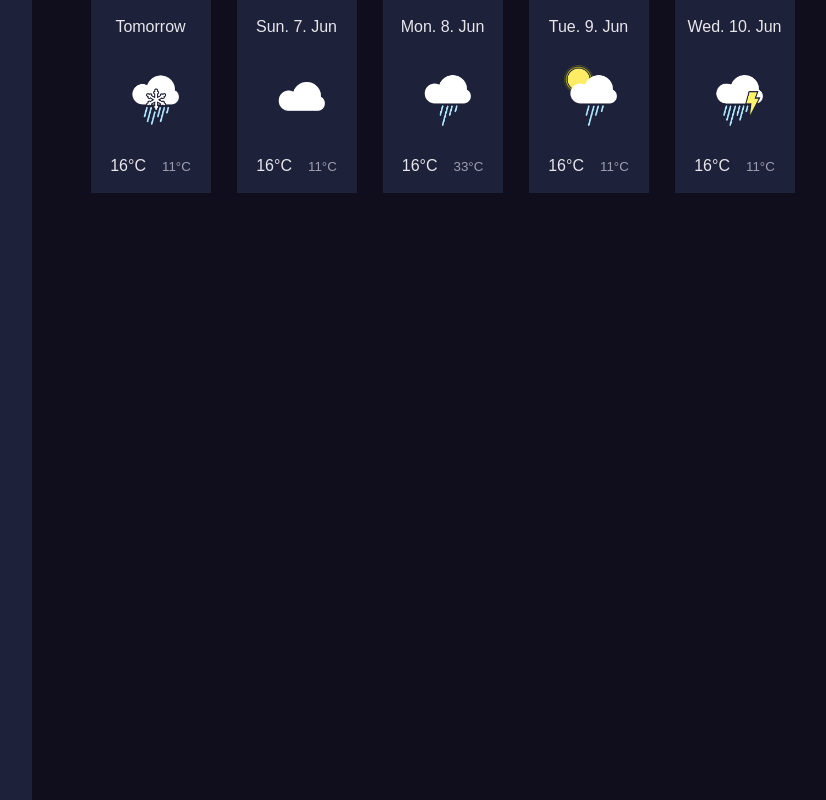
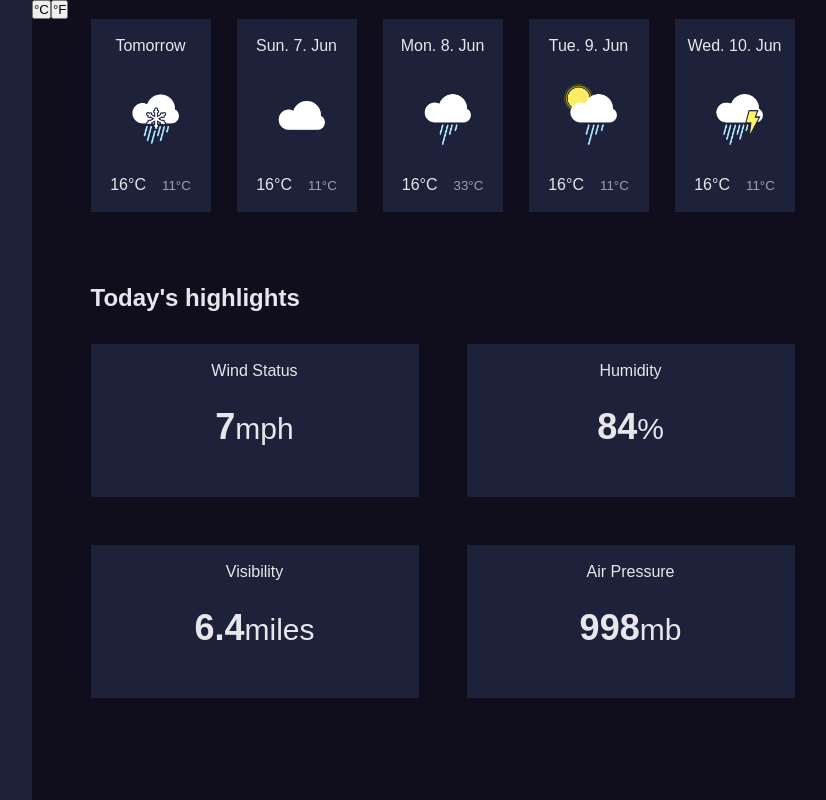
Before and after one commit to Ajdevise/weather, an Angular app: page / in a window 1280 px wide. Shown: the whole page, without its empty margins (427-1253 px from the left). Built offline with nearby package versions, Linux system fonts and the light colour scheme.

Commit message:
basic html and css

```diff
--- a/src/app/app.component.html
+++ b/src/app/app.component.html
@@ -2,6 +2,10 @@
 
 </div>
 <div class="right">
+    <div class="buttons">
+        <button class="btn btn__rounded btn--bold">&#176;C</button>
+        <button class="btn btn__rounded btn--bold">&#176;F</button>
+    </div>
     <section aria-labelledby="title" class="container grid-auto-120">
         <span id="title" hidden>5 day forecast</span>
 
@@ -46,4 +50,37 @@
             </div>
         </article>
     </section>
+    <section class="container highlights">
+        <h2 class="u-mb-md">Today's highlights</h2>
+        <div class="grid-auto-328">
+            <article class="card">
+                <h3 class="card__heading">Wind Status</h3>
+                <p class="card__big card__separator">
+                    <strong>7</strong>
+                    <small>mph</small>
+                </p>
+            </article>
+            <article class="card">
+                <h3 class="card__heading">Humidity</h3>
+                <p class="card__big card__separator">
+                    <strong>84</strong>
+                    <small>%</small>
+                </p>
+            </article>
+            <article class="card">
+                <h3 class="card__heading">Visibility</h3>
+                <p class="card__big card__separator">
+                    <strong>6.4</strong>
+                    <small>miles</small>
+                </p>
+            </article>
+            <article class="card">
+                <h3 class="card__heading">Air Pressure</h3>
+                <p class="card__big card__separator">
+                    <strong>998</strong>
+                    <small>mb</small>
+                </p>
+            </article>
+        </div>
+    </section>
 </div>
--- a/src/app/app.component.scss
+++ b/src/app/app.component.scss
@@ -18,6 +18,16 @@
     gap: 1.625rem;
 }
 
+.grid-auto-328 {
+    display: grid;
+    grid-template-columns: repeat(auto-fit, minmax(20.5rem, 1fr));
+    gap: 3rem;
+}
+
+.highlights {
+    margin-top: 4.5rem;
+}
+
 @media screen and (max-width: 900px) {
     :host {
         flex-direction: column;
--- a/src/style/_global.scss
+++ b/src/style/_global.scss
@@ -14,3 +14,7 @@ html {
 body {
     background-color: var(--background-blue);
 }
+
+h2 {
+    font-size: 1.5rem;
+}
--- a/src/style/_utils.scss
+++ b/src/style/_utils.scss
@@ -9,3 +9,7 @@
 .u-ml-sm {
     margin-left: 1rem;
 }
+
+.u-mb-md {
+    margin-bottom: 2rem;
+}
--- a/src/style/components/_card.scss
+++ b/src/style/components/_card.scss
@@ -15,6 +15,14 @@
         display: block;
         width: 3.5rem;
         margin: 0 auto;
+    }
+
+    &__big {
+        font-size: 2.25rem;
+
+        small {
+            font-weight: 300;
+        }
     }
 
     &__separator {
```
